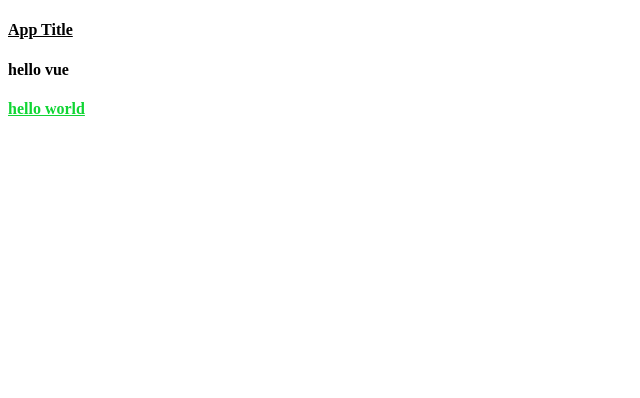
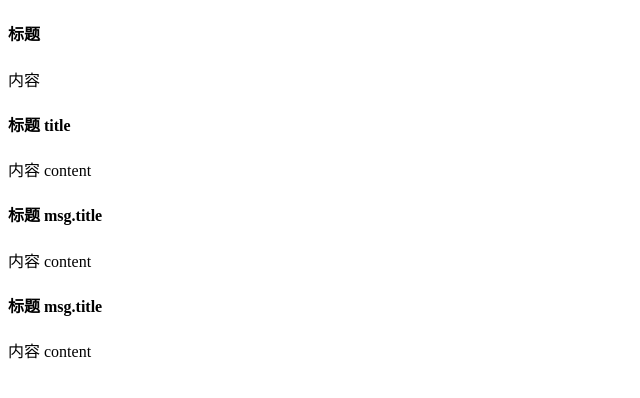
Before and after one commit to SDIJF1521/Vue3_learn_note, a Vue app in the folder my-project/: page / in a window 1280 px wide. Shown: the top 398 px of the page, without its empty margins (0-640 px from the left). Built offline with nearby package versions, Linux system fonts and the light colour scheme.

Commit message:
组件化基础更新(父子组件通信-部分)

```diff
--- a/my-project/src/main.js
+++ b/my-project/src/main.js
@@ -1,4 +1,4 @@
 import { createApp } from 'vue'
-import App from './实例49/App.vue'
+import App from './实例51/App.vue'
 
 createApp(App).mount('#app')
--- /dev/null
+++ b/my-project/src/实例51/App.vue
@@ -0,0 +1,26 @@
+<template>
+    <div class = 'app'>
+        <show-msg title = '标题' content = '内容'></show-msg>
+        <show-msg :title = 'title' :content='content'></show-msg>
+        <show-msg :title = 'msg.title' :content='msg.content'></show-msg>
+        <show-msg v-bind='msg'></show-msg>
+    </div>
+</template>
+<script>
+    import ShowMsg from './ShowMsg.vue'
+    export default {
+        components:{
+            ShowMsg
+        },
+        data() {
+            return{
+                title:'标题 title',
+                content:'内容 content',
+                msg:{
+                    title:'标题 msg.title',
+                    content:'内容 content'
+                }
+            }
+        }
+    }
+</script>
--- /dev/null
+++ b/my-project/src/实例51/ShowMsg.vue
@@ -0,0 +1,11 @@
+<template>
+    <div class='show-msg'>
+        <h4>{{title}}</h4>
+        <div>{{content}}</div>
+    </div>
+</template>
+<script>
+    export default {
+        props:['title','content']
+    }
+</script>
```
Also changed, not shown: 2 other files (tests, documents, lock files or other folders).
